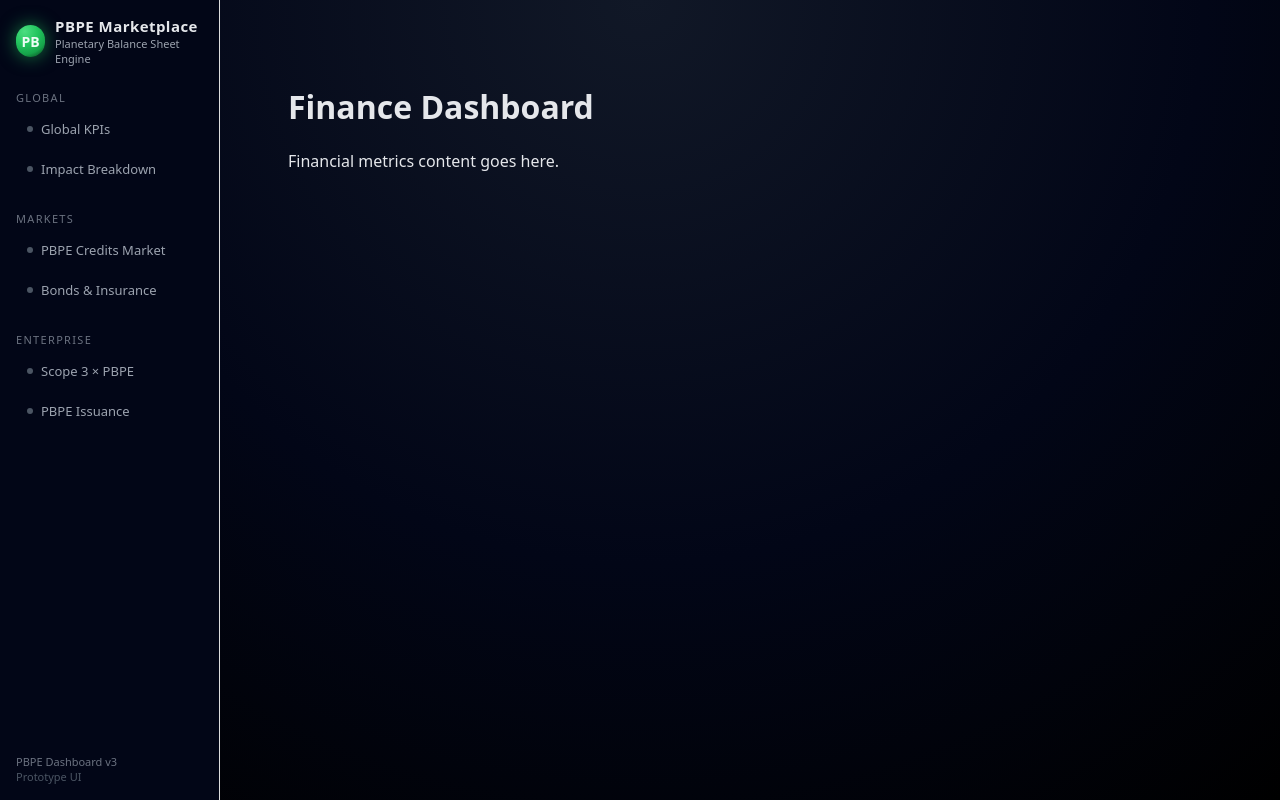
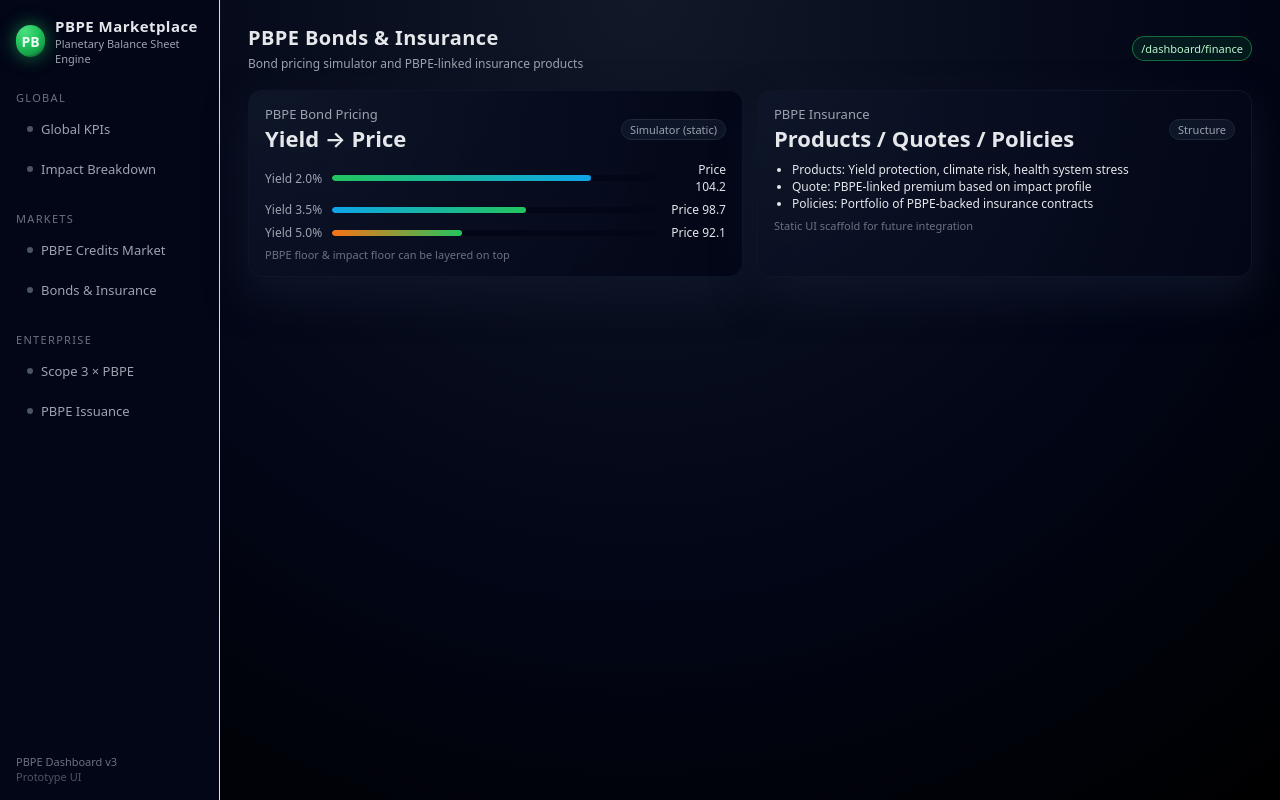
Before and after one commit to shimojok/PBPE-Marketplace, a Next.js app in the folder frontend/: page /dashboard/finance in a window 1280 px wide. Built offline with nearby package versions, Linux system fonts and the light colour scheme.

Commit message:
Revamp Finance Dashboard layout and content

```diff
--- a/frontend/pages/dashboard/finance.tsx
+++ b/frontend/pages/dashboard/finance.tsx
@@ -1,8 +1,69 @@
 export default function Finance() {
   return (
-    <div style={{ padding: "40px" }}>
-      <h1>Finance Dashboard</h1>
-      <p>Financial metrics content goes here.</p>
-    </div>
+    <>
+      <div className="main-header">
+        <div className="main-title-block">
+          <div className="main-title">PBPE Bonds & Insurance</div>
+          <div className="main-subtitle">
+            Bond pricing simulator and PBPE-linked insurance products
+          </div>
+        </div>
+        <div className="main-badge">/dashboard/finance</div>
+      </div>
+
+      <div className="grid grid-2">
+        <div className="card">
+          <div className="card-header">
+            <div>
+              <div className="card-title">PBPE Bond Pricing</div>
+              <div className="card-metric">Yield → Price</div>
+            </div>
+            <span className="card-tag">Simulator (static)</span>
+          </div>
+          <div style={{ marginTop: 8, fontSize: 12 }}>
+            <div className="bar-row">
+              <span className="bar-label">Yield 2.0%</span>
+              <div className="bar-track">
+                <div className="bar-fill" style={{ width: '80%' }} />
+              </div>
+              <span className="bar-value">Price 104.2</span>
+            </div>
+            <div className="bar-row">
+              <span className="bar-label">Yield 3.5%</span>
+              <div className="bar-track">
+                <div className="bar-fill" style={{ width: '60%', background: 'linear-gradient(90deg,#0ea5e9,#22c55e)' }} />
+              </div>
+              <span className="bar-value">Price 98.7</span>
+            </div>
+            <div className="bar-row">
+              <span className="bar-label">Yield 5.0%</span>
+              <div className="bar-track">
+                <div className="bar-fill" style={{ width: '40%', background: 'linear-gradient(90deg,#f97316,#22c55e)' }} />
+              </div>
+              <span className="bar-value">Price 92.1</span>
+            </div>
+          </div>
+          <div className="card-footer">PBPE floor & impact floor can be layered on top</div>
+        </div>
+
+        <div className="card">
+          <div className="card-header">
+            <div>
+              <div className="card-title">PBPE Insurance</div>
+              <div className="card-metric">Products / Quotes / Policies</div>
+            </div>
+            <span className="card-tag">Structure</span>
+          </div>
+          <div style={{ marginTop: 8, fontSize: 12 }}>
+            <ul style={{ paddingLeft: 18, margin: 0 }}>
+              <li>Products: Yield protection, climate risk, health system stress</li>
+              <li>Quote: PBPE-linked premium based on impact profile</li>
+              <li>Policies: Portfolio of PBPE-backed insurance contracts</li>
+            </ul>
+          </div>
+          <div className="card-footer">Static UI scaffold for future integration</div>
+        </div>
+      </div>
+    </>
   )
 }
```
